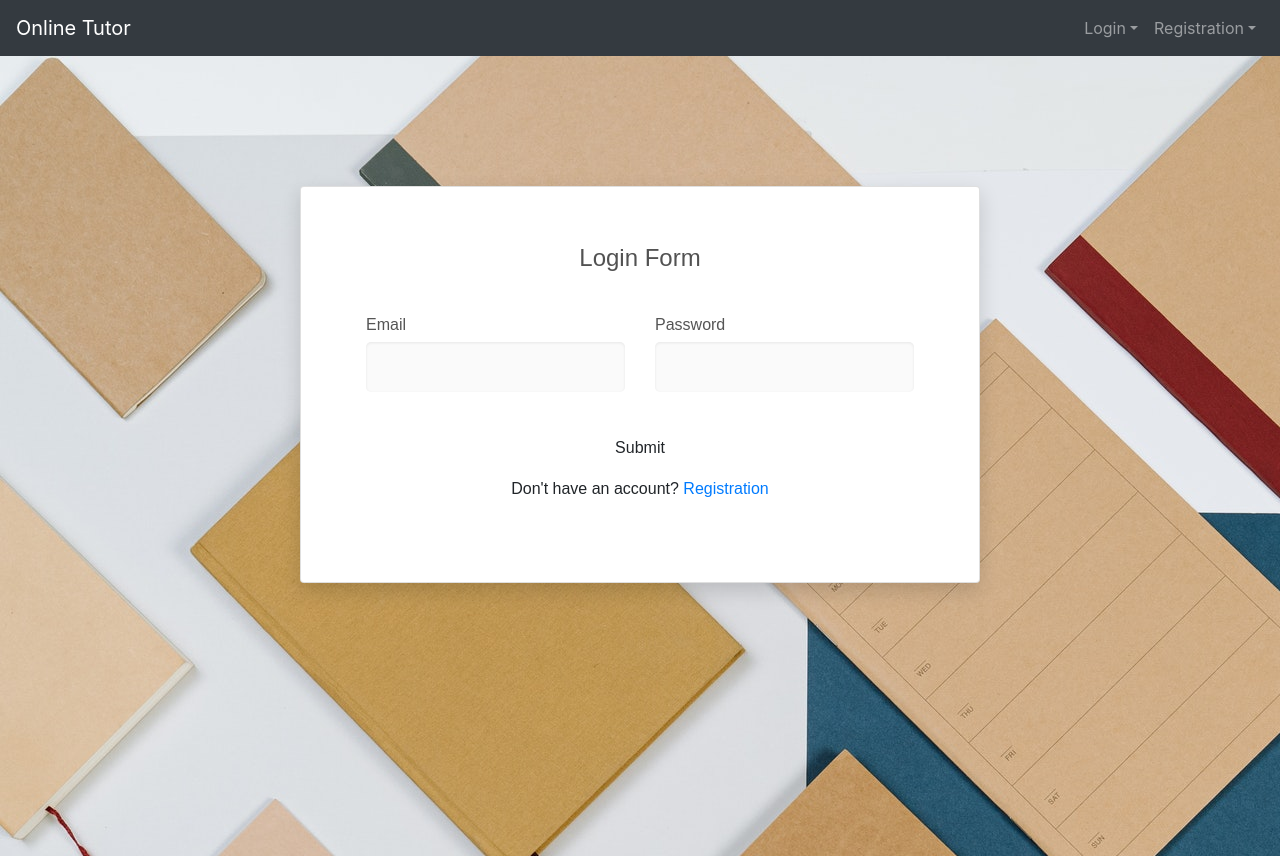
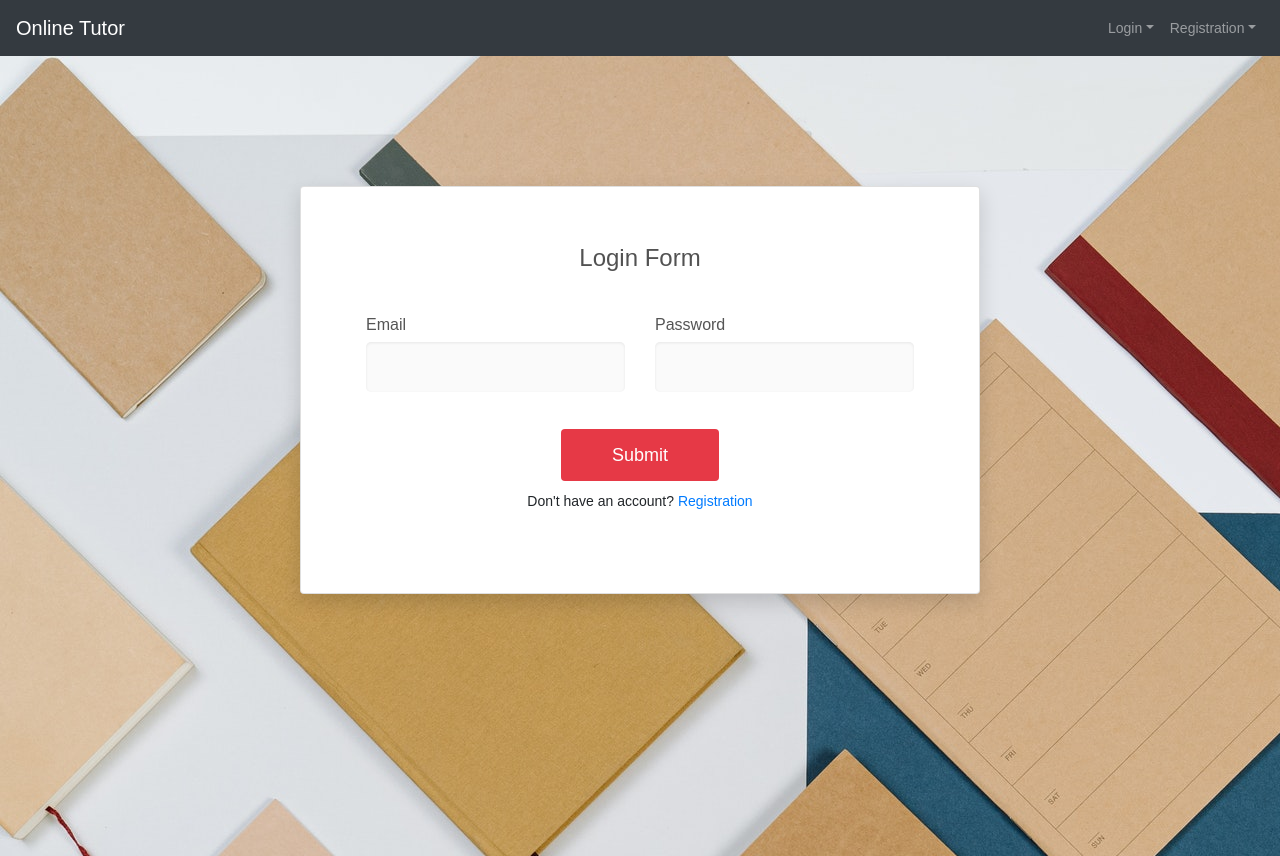
Before and after one commit to Prashant117/Online-Tutor-Frontend, a React (Create React App) app: page /login/admin in a window 1280 px wide. Built offline with nearby package versions, Linux system fonts and the light colour scheme; the HTML template or start-up script is replaced by a standard one.

Commit message:
live class integrated

```diff
--- a/src/components/Alert/Alert.css
+++ b/src/components/Alert/Alert.css
@@ -14,26 +14,26 @@
   color: #333;
 }
 .alert-primary {
-  background: var(--primary-color);
-  color: #fff;
+  background: var(--primary-color) !important;
+  color: #fff !important;
 }
 .alert-light {
-  background: var(--light-color);
-  color: #333;
+  background: var(--light-color) !important;
+  color: #333 !important;
 }
 .alert-dark {
-  background: var(--dark-color);
-  color: #fff;
+  background: var(--dark-color) !important;
+  color: #fff !important;
 }
 
 .alert-danger {
-  background: var(--danger-color);
-  color: #fff;
+  background: var(--danger-color) !important;
+  color: #fff !important;
 }
 
 .alert-success {
-  background: var(--success-color);
-  color: #fff;
+  background: var(--success-color) !important;
+  color: #fff !important;
 }
 
 .alert-white {
--- a/src/index.css
+++ b/src/index.css
@@ -17,11 +17,11 @@ color 4 : #45A29E
 }
 
 :root {
-  --primary-color: #17a2b8;
-  --dark-color: #343a40;
-  --light-color: #f4f4f4;
-  --danger-color: #dc3545;
-  --success-color: #28a745;
+  --primary-color: #17a2b8 !important;
+  --dark-color: #343a40 !important;
+  --light-color: #f4f4f4 !important;
+  --danger-color: #dc3545 !important;
+  --success-color: #28a745 !important;
 }
 
 .font-robo {
@@ -156,9 +156,9 @@ button {
 }
 
 body {
-  font-family: "Poppins", "Arial", "Helvetica Neue", sans-serif;
-  font-weight: 400;
-  font-size: 14px;
+  font-family: "Poppins", "Arial", "Helvetica Neue", sans-serif !important;
+  font-weight: 400 !important;
+  font-size: 14px !important;
 }
 
 h1,
@@ -256,17 +256,17 @@ h6 {
      #BUTTON
      ========================================================================== */
 .btn {
-  display: inline-block;
-  line-height: 50px;
-  padding: 0 50px;
-  -webkit-transition: all 0.4s ease;
-  -o-transition: all 0.4s ease;
-  -moz-transition: all 0.4s ease;
-  transition: all 0.4s ease;
-  cursor: pointer;
-  font-size: 18px;
-  color: #fff;
-  font-family: "Poppins", "Arial", "Helvetica Neue", sans-serif;
+  display: inline-block !important;
+  line-height: 50px !important;
+  padding: 0 50px !important;
+  -webkit-transition: all 0.4s ease !important;
+  -o-transition: all 0.4s ease !important;
+  -moz-transition: all 0.4s ease !important;
+  transition: all 0.4s ease !important;
+  cursor: pointer !important;
+  font-size: 18px !important;
+  color: #fff !important;
+  font-family: "Poppins", "Arial", "Helvetica Neue", sans-serif !important;
 }
 
 .btn--radius {
@@ -304,10 +304,10 @@ h6 {
 }
 
 .btn--red {
-  background: #e63946;
+  background: #e63946 !important;
 }
 .btn--red:hover {
-  background: #e76f51;
+  background: #e76f51 !important;
 }
 
 /* ==========================================================================
--- a/src/pages/Dashboard/Dashboard.css
+++ b/src/pages/Dashboard/Dashboard.css
@@ -1,16 +1,22 @@
 .icon-wrapper {
     width: 100px;
-    height: 80px;
+    height: 50px;
     overflow: hidden;
     margin-bottom: 15px;
 }
 .icon-wrapper img {
     height: 100%;
 }
+.dashboard a {
+    text-decoration: none;
+}
+.dashboard a:hover {
+    text-decoration: none;
+}
 
 .dashboard-card {
-    background: ghostwhite;
-    box-shadow: 0px 0px 11px 5px lightgrey;
+    background: #2a9d8f;
+    box-shadow: 0px 0px 11px 5px #2a9d8f6b;
     padding: 25px 25px;
     text-align: center;
     cursor: pointer;
@@ -18,4 +24,13 @@
     flex-direction: column;
     align-items: center;
     border-radius: 15px;
+    transition: all 0.2s;
 }
+.dashboard-card:hover {
+    background-color: #26867a;
+    box-shadow: 0px 0px 11px 5px #2a9d8fbd;
+}
+
+.dashboard-card h3 {
+    font-size: 24px !important;
+}
--- a/src/pages/Dashboard/Dashboard.js
+++ b/src/pages/Dashboard/Dashboard.js
@@ -1,5 +1,6 @@
 import React from 'react';
 import './Dashboard.css';
+import { Link } from 'react-router-dom';
 import TutorPost from '../../components/TutorPost/TutorPost';
 import OnlineStreaming from '../../components/OnlineStreaming/OnlineStreaming';
 import EnrolledStudent from '../../components/EnrolledStudent/EnrolledStudent';
@@ -19,7 +20,9 @@ const Dashboard = () => {
             <TutorPost />
           </div>
           <div className="col-xl-3 col-lg-3 col-md-4 col-sm-6 col-12">
-            <OnlineStreaming />
+            <Link to="/live-class/index">
+              <OnlineStreaming />
+            </Link>
           </div>
           <div className="col-xl-3 col-lg-3 col-md-4 col-sm-6 col-12">
             <Message />
--- a/src/pages/LiveClass/Home.js
+++ b/src/pages/LiveClass/Home.js
@@ -1,6 +1,5 @@
 import React, { Component } from 'react';
-import { Input, Button, IconButton } from '@material-ui/core';
-import GitHubIcon from '@material-ui/icons/GitHub';
+import VideoCallIcon from '@material-ui/icons/VideoCall';
 import './Home.css';
 
 class Home extends Component {
@@ -27,9 +26,9 @@ class Home extends Component {
     return (
       <div className="container2">
         <div>
-          <h1 style={{ fontSize: '45px' }}>Live Class</h1>
-          <p style={{ fontWeight: '200' }}>
-            Start live class and share with your students
+          <h3 style={{ fontSize: '30px' }}>Start or join class</h3>
+          <p style={{ fontWeight: '600' }}>
+            share with your students or teacher
           </p>
         </div>
 
@@ -45,18 +44,14 @@ class Home extends Component {
             marginTop: '100px',
           }}
         >
-          <p style={{ margin: 0, fontWeight: 'bold', paddingRight: '50px' }}>
-            Start or join a meeting
-          </p>
-          <Input placeholder="URL" onChange={(e) => this.handleChange(e)} />
-          <Button
-            variant="contained"
-            color="primary"
+          <button
+            className="btn btn--radius-2 btn--red"
             onClick={this.join}
             style={{ margin: '20px' }}
           >
-            Go
-          </Button>
+            <VideoCallIcon style={{ marginRight: '10px' }} />
+            Start
+          </button>
         </div>
       </div>
     );
--- a/src/pages/LiveClass/Video.css
+++ b/src/pages/LiveClass/Video.css
@@ -33,3 +33,19 @@
     width: 100%;
     height: auto;
 }
+.url-input {
+    width: 30%;
+    background: #dc3545;
+    padding: 5px 10px;
+    color: white;
+    text-align: center;
+    border-radius: 4px;
+}
+
+.copy-link {
+    margin-left: 20px;
+    background: #dc3545;
+    color: white;
+    padding: 5px 10px;
+    border-radius: 5px;
+}
--- a/src/pages/LiveClass/Video.js
+++ b/src/pages/LiveClass/Video.js
@@ -588,24 +588,13 @@ class Video extends Component {
                 justifyContent: 'center',
               }}
             >
-              <p
-                style={{ margin: 0, fontWeight: 'bold', paddingRight: '50px' }}
-              >
-                Set your username
-              </p>
-              <Input
-                placeholder="Username"
-                value={this.state.username}
-                onChange={(e) => this.handleUsername(e)}
-              />
-              <Button
-                variant="contained"
-                color="primary"
+              <button
+                className="btn btn--radius-2 btn--red"
                 onClick={this.connect}
                 style={{ margin: '20px' }}
               >
                 Connect
-              </Button>
+              </button>
             </div>
 
             <div
@@ -727,32 +716,24 @@ class Video extends Component {
                   value={this.state.message}
                   onChange={(e) => this.handleMessage(e)}
                 />
-                <Button
-                  variant="contained"
-                  color="primary"
-                  onClick={this.sendMessage}
-                >
+                <button className="copy-link" onClick={this.sendMessage}>
                   Send
-                </Button>
+                </button>
               </Modal.Footer>
             </Modal>
 
             <div className="container">
-              <div style={{ paddingTop: '20px' }}>
-                <Input value={window.location.href} disable="true"></Input>
-                <Button
-                  style={{
-                    backgroundColor: '#3f51b5',
-                    color: 'whitesmoke',
-                    marginLeft: '20px',
-                    marginTop: '10px',
-                    width: '120px',
-                    fontSize: '10px',
-                  }}
-                  onClick={this.copyUrl}
-                >
+              <div
+                style={{
+                  paddingTop: '20px',
+                  display: 'flex',
+                  alignItems: 'center',
+                  justifyContent: 'center',
+                }}
+              >
+                <button className="copy-link" onClick={this.copyUrl}>
                   Copy invite link
-                </Button>
+                </button>
               </div>
 
               <Row
```
Also changed, not shown: 1 other file (tests, documents, lock files or other folders).
